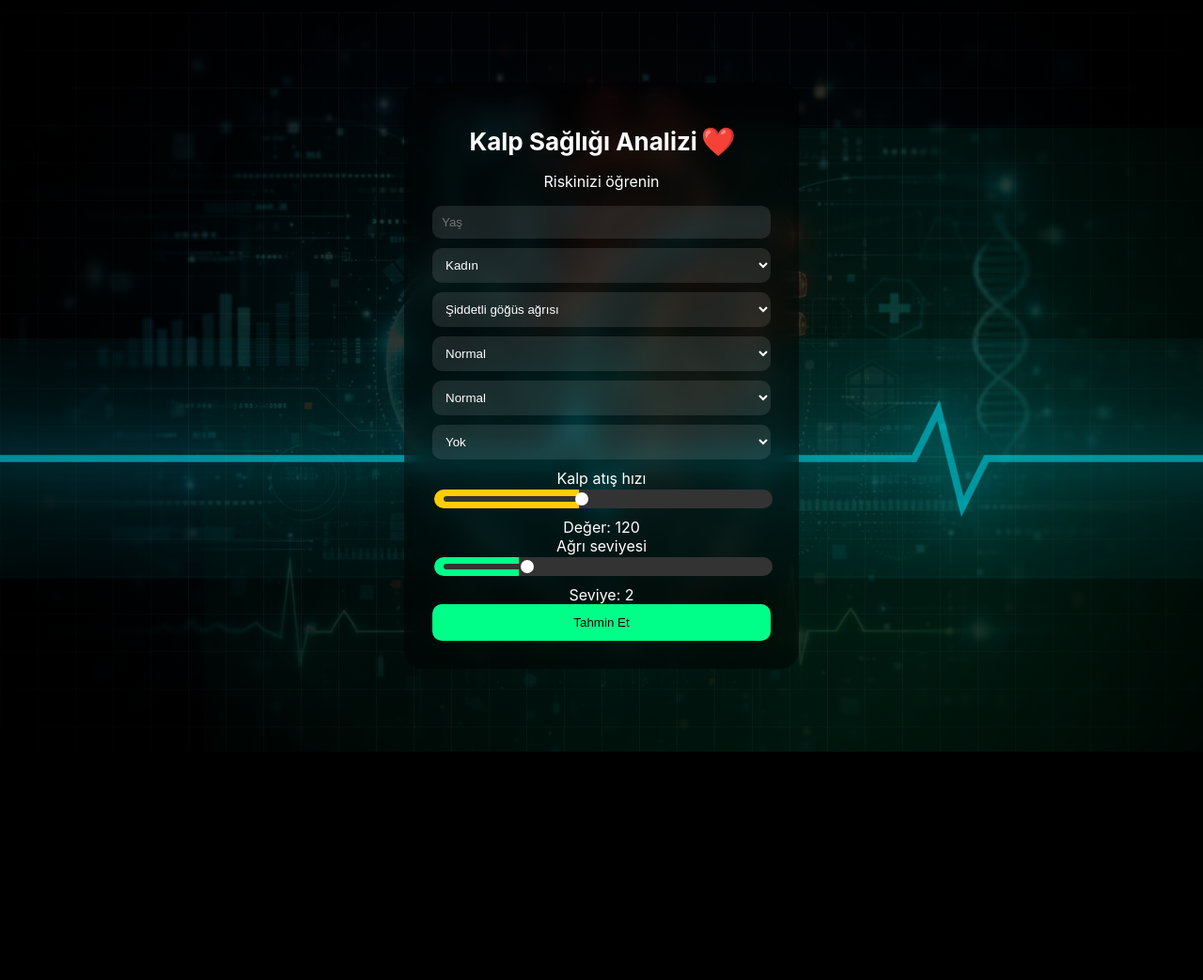
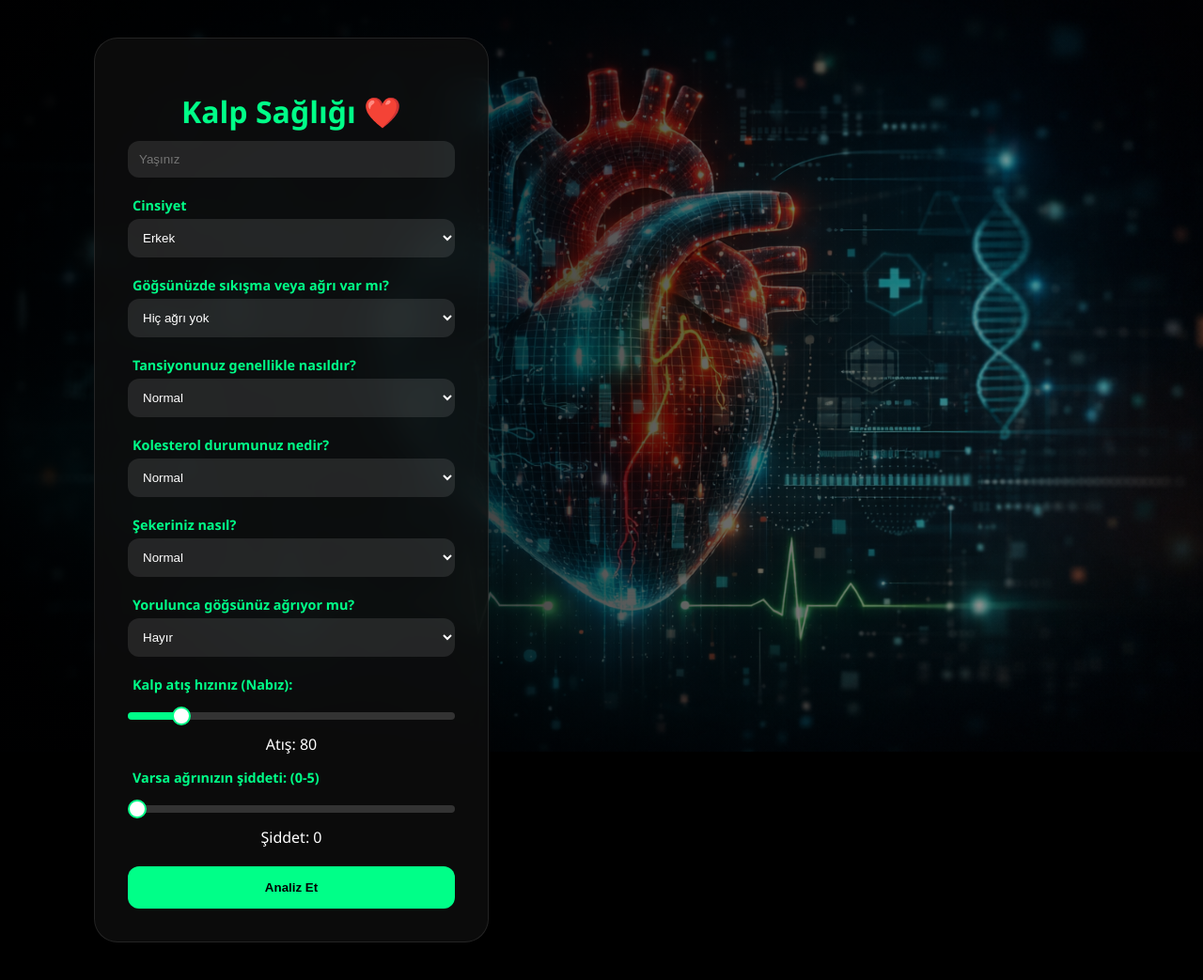
Before and after one commit to kerimcaliskan206/kalp-ai-app, a Flask app: page / in a window 1280 px wide. Shown: the whole page at 94% size. Before the commit the page ends 800 px from the top, so only its background shows below. Run offline with Flask 3, Linux system fonts and the light colour scheme; parts of the project's set-up code (start-up, migrations or seed data) failed here and were passed over.

Commit message:
Add files via upload

```diff
--- a/static/style.css
+++ b/static/style.css
@@ -1,176 +1,22 @@
-body {
-margin: 0;
-font-family: -apple-system, sans-serif;
-color: white;
-overflow-x: hidden;
+body { margin: 0; font-family: 'Segoe UI', sans-serif; color: white; background: #000; overflow-x: hidden; }
+* { box-sizing: border-box; }
+.bg {
+    position: fixed; width: 100%; height: 100%; z-index: -1;
+    background: linear-gradient(90deg, rgba(0,0,0,0.8) 30%, rgba(0,0,0,0.3) 100%), url("/static/bg.jpg") no-repeat center center fixed;
+    background-size: cover;
 }
-
-* { box-sizing: border-box; }
-
-.bg {
-position: fixed;
-width: 100%;
-height: 100%;
-z-index: 0;
-background:
-linear-gradient(rgba(0,0,0,0.75), rgba(0,0,0,0.9)),
-url("/static/bg.jpg");
-background-size: cover;
+.container { display: flex; justify-content: flex-start; align-items: center; min-height: 100vh; padding: 40px; }
+.card {
+    background: rgba(15, 15, 15, 0.75); backdrop-filter: blur(15px); padding: 35px; border-radius: 25px;
+    max-width: 420px; width: 100%; border: 1px solid rgba(255,255,255,0.1); margin-left: 5%; text-align: center;
 }
-
-.grid {
-position: absolute;
-width: 100%;
-height: 100%;
-background-image:
-linear-gradient(rgba(255,255,255,0.03) 1px, transparent 1px),
-linear-gradient(90deg, rgba(255,255,255,0.03) 1px, transparent 1px);
-background-size: 40px 40px;
-animation: gridMove 20s linear infinite;
-}
-
-@keyframes gridMove {
-to { transform: translateY(40px); }
-}
-
-.aurora {
-position: absolute;
-width: 200%;
-height: 200%;
-background: radial-gradient(circle, rgba(0,255,150,0.15), transparent);
-animation: auroraMove 12s infinite alternate;
-}
-
-@keyframes auroraMove {
-to { transform: translate(10%,10%); }
-}
-
-.vignette {
-position: absolute;
-width: 100%;
-height: 100%;
-background: radial-gradient(circle, transparent 60%, rgba(0,0,0,0.8));
-}
-
-/* 🔥 EKG */
-.ekg {
-position: absolute;
-top: 45%;
-width: 100%;
-opacity: 0.6;
-transform: translateZ(0);
-}
-
-.ekg-track {
-display: flex;
-width: 200%;
-animation: ekgFlow 2.5s linear infinite;
-will-change: transform;
-}
-
-.ekg svg {
-width: 50%;
-}
-
-.ekg-line {
-fill: none;
-stroke: #00eaff;
-stroke-width: 3;
-filter:
-drop-shadow(0 0 10px #00eaff)
-drop-shadow(0 0 25px #00eaff)
-drop-shadow(0 0 50px #00eaff);
-}
-
-@keyframes ekgFlow {
-to { transform: translateX(-50%); }
-}
-
-.container {
-display: flex;
-justify-content: center;
-align-items: center;
-min-height: 100vh;
-padding: 20px;
-}
-
-.card {
-background: rgba(0,0,0,0.45);
-backdrop-filter: blur(12px);
-padding: 30px;
-border-radius: 20px;
-max-width: 420px;
-width: 100%;
-margin: auto;
-text-align: center;
-}
-
-.title { font-size: 26px; }
-
-.heart {
-display: inline-block;
-animation: beat 1s infinite;
-}
-
-@keyframes beat {
-50% { transform: scale(1.2); }
-}
-
-input, select {
-width: 100%;
-padding: 10px;
-margin-bottom: 10px;
-border-radius: 10px;
-border: none;
-background: rgba(255,255,255,0.1);
-color: white;
-}
-
-input[type="range"] {
-height: 6px;
-background: #333;
-}
-
-button {
-width: 100%;
-padding: 12px;
-border-radius: 10px;
-border: none;
-background: #00ff88;
-cursor: pointer;
-}
-
-.progress {
-margin-top: 15px;
-background: rgba(255,255,255,0.1);
-border-radius: 10px;
-}
-
-.progress-bar {
-height: 10px;
-background: linear-gradient(90deg,#00ff88,#ffcc00,#ff4d4d);
-}
-/* 🔥 SLIDER RESET (EN KRİTİK) */
-input[type="range"] {
-    -webkit-appearance: none;
-    appearance: none;
-    background: transparent; /* 🔥 BU ŞART */
-}
-
-/* track */
-input[type="range"]::-webkit-slider-runnable-track {
-    height: 6px;
-    background: #333;
-    border-radius: 5px;
-}
-
-/* thumb */
-input[type="range"]::-webkit-slider-thumb {
-    -webkit-appearance: none;
-    width: 14px;
-    height: 14px;
-    background: white;
-    border-radius: 50%;
-    cursor: pointer;
-    margin-top: -4px;
-}
+.title { color: #00ff88; margin-bottom: 10px; }
+label { display: block; text-align: left; margin: 15px 0 5px 5px; font-size: 0.9rem; color: #00ff88; font-weight: 600; }
+input[type="number"], select { width: 100%; padding: 12px; margin-bottom: 5px; border-radius: 12px; border: none; background: rgba(255,255,255,0.1); color: white; outline: none; }
+input[type="range"] { -webkit-appearance: none; width: 100%; height: 8px; border-radius: 5px; background: #333; margin: 15px 0; }
+input[type="range"]::-webkit-slider-thumb { -webkit-appearance: none; width: 20px; height: 20px; background: #fff; border-radius: 50%; border: 2px solid #00ff88; cursor: pointer; }
+button { width: 100%; padding: 15px; margin-top: 20px; border-radius: 12px; border: none; background: #00ff88; font-weight: bold; cursor: pointer; }
+.result { margin-top: 25px; font-size: 1.5rem; color: #00ff88; font-weight: bold; }
+.progress { width: 100%; height: 12px; background: rgba(255,255,255,0.1); border-radius: 10px; margin: 15px 0; overflow: hidden; }
+.progress-bar { height: 100%; background: linear-gradient(90deg, #00ff88, #ffcc00, #ff4d4d); transition: width 1s ease; }
+.comments { text-align: left; background: rgba(255,255,255,0.05); padding: 15px; border-radius: 12px; border-left: 4px solid #00ff88; font-size: 0.9rem; }
--- a/templates/index.html
+++ b/templates/index.html
@@ -2,178 +2,81 @@
 <html lang="tr">
 <head>
     <meta charset="UTF-8">
-<title>Kalp Sağlığı</title>
+    <title>Kalp Sağlığı Testi</title>
     <link rel="stylesheet" href="{{ url_for('static', filename='style.css') }}">
 </head>
-
 <body>
-
-<!-- ARKA PLAN -->
-<div class="bg">
-    <div class="grid"></div>
-    <div class="aurora"></div>
-    <div class="vignette"></div>
-
-    <!-- EKG -->
-    <div class="ekg">
-        <div class="ekg-track">
-
-            <!-- 1. SVG -->
-            <svg class="ekgSvg" viewBox="0 0 500 100">
-                <polyline class="ekg-line"
-                points="0,50 40,50 50,20 60,80 70,50 120,50 150,50 160,20 170,80 180,50 500,50"/>
-            </svg>
-
-            <!-- 2. SVG (OFFSET ile kopma yok) -->
-            <svg class="ekgSvg" viewBox="0 0 500 100">
-                <polyline class="ekg-line"
-                points="0,50 0,50 0,50 0,50 40,50 50,20 60,80 70,50 120,50 150,50 160,20 170,80 180,50 500,50"/>
-            </svg>
-
-        </div>
-    </div>
-</div>
-
-<!-- CONTENT -->
+<div class="bg"></div>
 <div class="container">
     <div class="card">
-
-<h1 class="title">
-Kalp Sağlığı Analizi <span class="heart">❤️</span>
-</h1>
-
-<p>Riskinizi öğrenin</p>
-
+        <h1 class="title">Kalp Sağlığı <span class="heart">❤️</span></h1>
         <form method="POST">
-
-<input type="number" name="age" placeholder="Yaş" required>
-
+            <input type="number" name="age" placeholder="Yaşınız" required>
+            <label>Cinsiyet</label>
             <select name="sex">
+                <option value="1">Erkek</option>
                 <option value="0">Kadın</option>
-<option value="1">Erkek</option>
             </select>
-
+            <label>Göğsünüzde sıkışma veya ağrı var mı?</label>
             <select name="cp">
-<option value="1">Şiddetli göğüs ağrısı</option>
-<option value="2">Orta</option>
-<option value="3">Hafif</option>
-<option value="4">Yok</option>
+                <option value="4">Hiç ağrı yok</option>
+                <option value="3">Çok hafif</option>
+                <option value="2">Bazen rahatsız ediyor</option>
+                <option value="1">Şiddetli baskı var</option>
             </select>
-
+            <label>Tansiyonunuz genellikle nasıldır?</label>
             <select name="trestbps">
                 <option value="120">Normal</option>
                 <option value="150">Yüksek</option>
             </select>
-
+            <label>Kolesterol durumunuz nedir?</label>
             <select name="chol">
                 <option value="200">Normal</option>
                 <option value="260">Yüksek</option>
             </select>
-
+            <label>Şekeriniz nasıl?</label>
+            <select name="fbs">
+                <option value="0">Normal</option>
+                <option value="1">Yüksek / Şekerim var</option>
+            </select>
+            <label>Yorulunca göğsünüz ağrıyor mu?</label>
             <select name="exang">
-<option value="0">Yok</option>
-<option value="1">Var</option>
+                <option value="0">Hayır</option>
+                <option value="1">Evet</option>
             </select>
-
-<!-- SLIDER 1 -->
             <div class="field">
-<label>Kalp atış hızı</label>
-
-<input type="range"
-id="thalach"
-name="thalach"
-min="60"
-max="200"
-value="120"
-oninput="updateHR(this); updateEKG(this.value)">
-
-<div class="value">
-Değer: <span id="hrVal">120</span>
+                <label>Kalp atış hızınız (Nabız):</label>
+                <input type="range" id="thalach" name="thalach" min="60" max="200" value="80" oninput="updateHR(this)">
+                <div class="value">Atış: <span id="hrVal">80</span></div>
+            </div>
+            <div class="field">
+                <label>Varsa ağrınızın şiddeti: (0-5)</label>
+                <input type="range" id="pain" name="oldpeak" min="0" max="5" step="0.5" value="0" oninput="updatePain(this)">
+                <div class="value">Şiddet: <span id="painVal">0</span></div>
+            </div>
+            <button type="submit">Analiz Et</button>
+        </form>
+        {% if risk %}
+            <div class="result">Risk: %{{ risk }}</div>
+            <div class="progress"><div class="progress-bar" style="width: {{ risk }}%;"></div></div>
+            <div class="comments">{% for y in yorumlar %}<p>• {{ y }}</p>{% endfor %}</div>
+        {% endif %}
     </div>
 </div>
-
-<!-- SLIDER 2 -->
-<div class="field">
-<label>Ağrı seviyesi</label>
-
-<input type="range"
-id="pain"
-name="oldpeak"
-min="1"
-max="5"
-value="2"
-oninput="updatePain(this)">
-
-<div class="value">
-Seviye: <span id="painVal">2</span>
-</div>
-</div>
-
-<button type="submit">Tahmin Et</button>
-
-</form>
-
-{% if risk %}
-<div class="result">Risk: %{{ risk }}</div>
-<div class="progress">
-<div class="progress-bar" style="width: {{ risk }}%;"></div>
-</div>
-{% endif %}
-
-</div>
-</div>
-
-<!-- JS -->
 <script>
-
-function updateHR(slider){
-let v = slider.value;
-document.getElementById("hrVal").innerText = v;
-
-let percent = (v - slider.min) / (slider.max - slider.min) * 100;
-let color = v < 100 ? "#00ff88" : v < 140 ? "#ffcc00" : "#ff4d4d";
-
-slider.style.background = `linear-gradient(to right,${color} 0%,${color} ${percent}%,#333 ${percent}%,#333 100%)`;
+function updateHR(s){
+    let v = s.value; document.getElementById("hrVal").innerText = v;
+    let p = (v-s.min)/(s.max-s.min)*100;
+    let c = v < 100 ? "#00ff88" : v < 145 ? "#ffcc00" : "#ff4d4d";
+    s.style.background = `linear-gradient(to right, ${c} ${p}%, #333 ${p}%)`;
 }
-
-function updatePain(slider){
-let v = slider.value;
-document.getElementById("painVal").innerText = v;
-
-let percent = (v - slider.min) / (slider.max - slider.min) * 100;
-let color = v <= 2 ? "#00ff88" : v == 3 ? "#ffcc00" : "#ff4d4d";
-
-slider.style.background = `linear-gradient(to right,${color} 0%,${color} ${percent}%,#333 ${percent}%,#333 100%)`;
+function updatePain(s){
+    let v = s.value; document.getElementById("painVal").innerText = v;
+    let p = (v-s.min)/(s.max-s.min)*100;
+    let c = v <= 1.5 ? "#00ff88" : v <= 3.5 ? "#ffcc00" : "#ff4d4d";
+    s.style.background = `linear-gradient(to right, ${c} ${p}%, #333 ${p}%)`;
 }
-
-function updateEKG(val){
-const track = document.querySelector(".ekg-track");
-const svgs = document.querySelectorAll(".ekgSvg");
-
-let speed = val > 170 ? 1.2 : val > 140 ? 1.8 : val > 110 ? 2.5 : 3.5;
-track.style.animationDuration = speed + "s";
-
-let wave =
-val > 170 ? "0,50 30,50 40,25 50,75 60,50 80,50 100,50 110,25 120,75 130,50 150,50 160,25 170,75 180,50 500,50" :
-val > 140 ? "0,50 40,50 50,20 60,80 70,50 110,50 140,50 150,20 160,80 170,50 500,50" :
-"0,50 50,50 60,30 70,70 80,50 150,50 200,50 210,30 220,70 230,50 500,50";
-
-svgs.forEach(svg => {
-svg.querySelector("polyline").setAttribute("points", wave);
-});
-}
-
-/* 🔥 GARANTİ BAŞLATMA */
-document.addEventListener("DOMContentLoaded", function(){
-const hr = document.getElementById("thalach");
-const pain = document.getElementById("pain");
-
-updateHR(hr);
-updatePain(pain);
-updateEKG(hr.value);
-});
-
+document.addEventListener("DOMContentLoaded", () => { updateHR(document.getElementById("thalach")); updatePain(document.getElementById("pain")); });
 </script>
-
 </body>
 </html>
```
Lines whose indentation alone changed are shown as unchanged.
